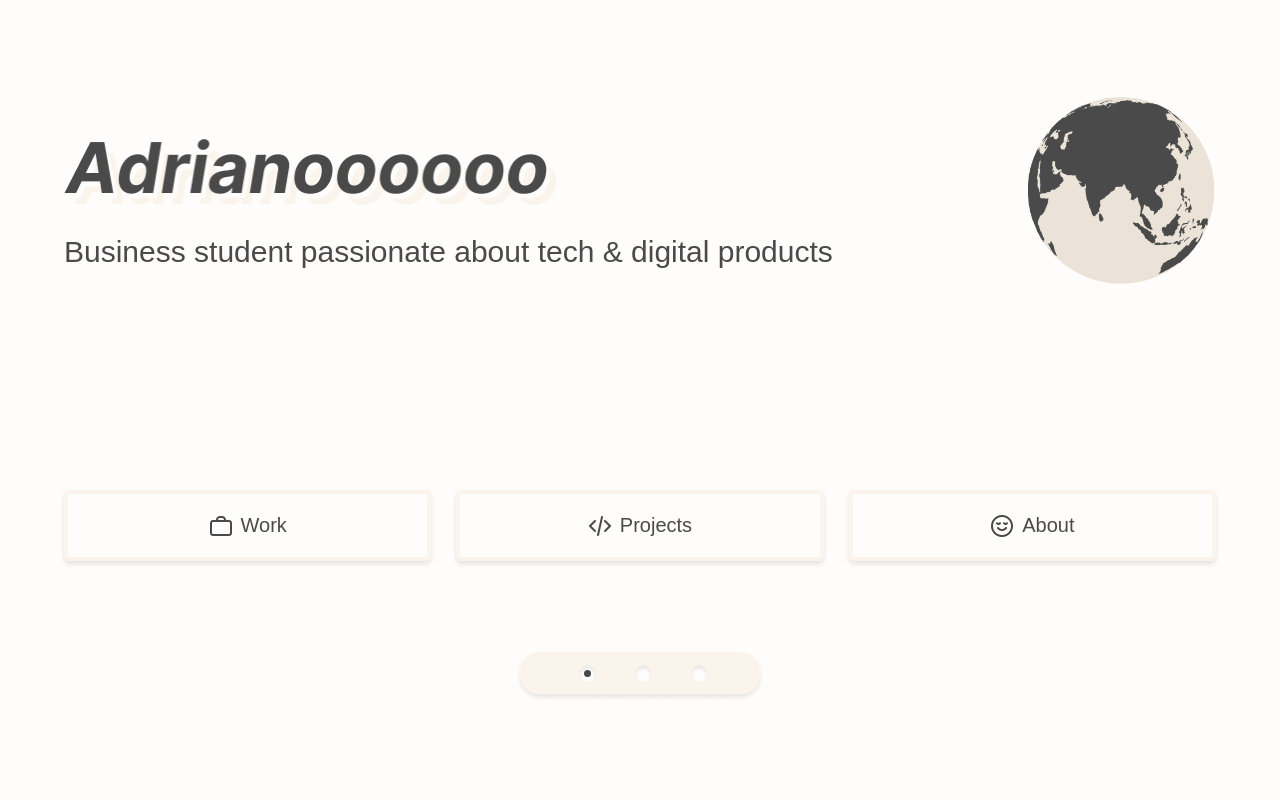
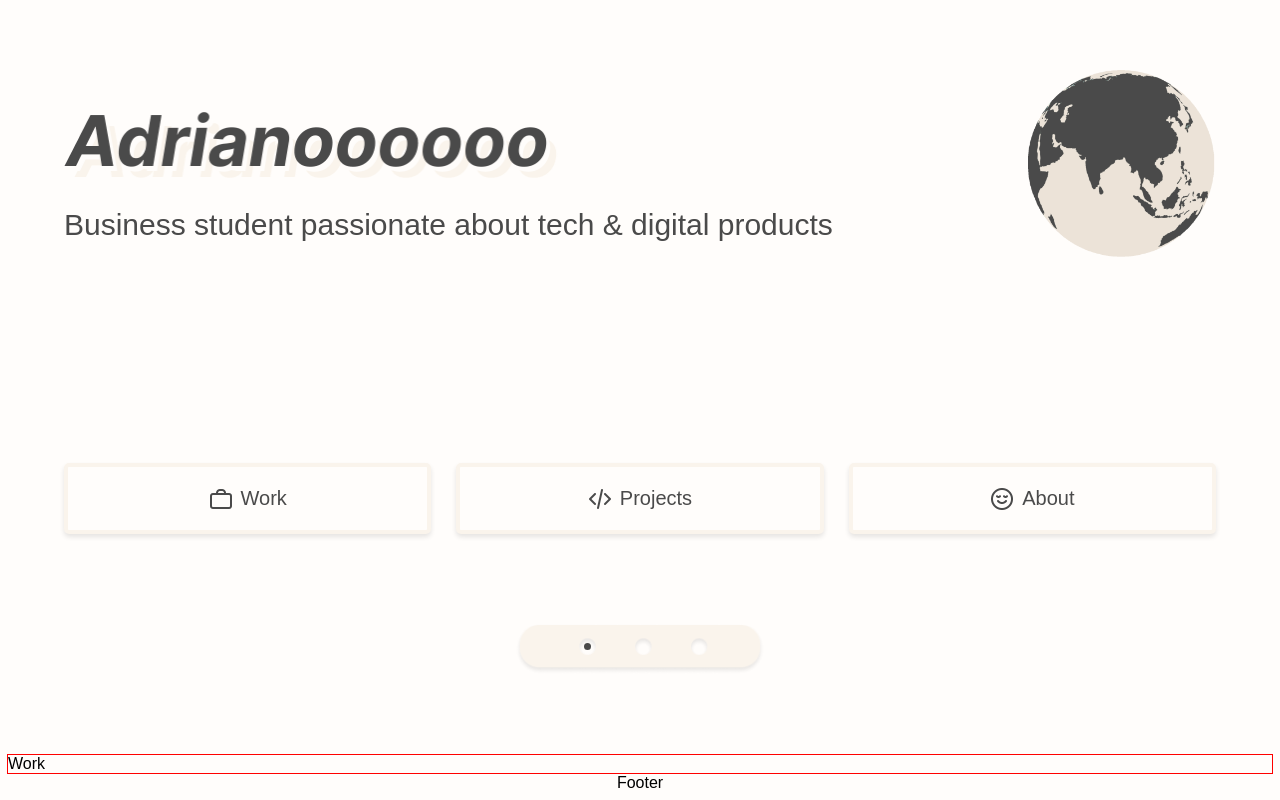
Before and after one commit to Adriano2108/website3, a React (Create React App) app: page / in a window 1280 px wide. Shown: the part 225-1025 px from the top of the page. Built offline with nearby package versions, Linux system fonts and the light colour scheme.

Commit message:
Added Pages navig

```diff
--- a/src/App.js
+++ b/src/App.js
@@ -1,12 +1,32 @@
+import React from "react";
 import './App.css';
 import Navbar from './components/navbar';
-import HomePage from './pages/homepage';
+import Footer from './components/footer'
+import HomeTop from './components/homeTop';
+import Work from './pages/work';
+import Projects from './pages/projects';
+import About from './pages/about';
 
 function App() {
+
+  const [page, setPage] = React.useState(1)
+
+  function renderPage() {
+    if (page == 1) {
+      return (<Work />)
+    } else if (page == 2){
+      return (<Projects />)
+    } else if (page == 3){
+      return (<About />)
+    }
+  }
+
   return (
     <div className="App">
       <Navbar />
-      <HomePage/>
+      <HomeTop setPage={setPage}/>
+      {renderPage()}
+      <Footer />
     </div>
   );
 }
--- /dev/null
+++ b/src/components/footer.js
@@ -0,0 +1,12 @@
+export default function Footer() {
+
+
+  return (
+
+    <div className="footer-container">
+      Footer
+    </div>
+
+
+  )
+}
--- a/src/components/homeTop.js
+++ b/src/components/homeTop.js
@@ -1,21 +1,24 @@
 import { useState } from "react";
 import React from "react";
 
-export default function HomeTop() {
+export default function HomeTop({setPage}) {
 
   const [left, setLeft] = React.useState(1)
 
 
   function navClick1() {
     setLeft(1)
+    setPage(1)
   }
 
   function navClick2() {
     setLeft(2)
+    setPage(2)
   }
 
   function navClick3() {
     setLeft(3)
+    setPage(3)
   }
 
   return (
--- a/src/index.css
+++ b/src/index.css
@@ -21,7 +21,7 @@ h1, h2, h3, h4, p{
   justify-content: space-between;
   align-items: center;
   width: 90%;
-  height: 67px;
+  height: 5vh;
   margin-top: 40px;
 }
 
@@ -48,15 +48,11 @@ h1, h2, h3, h4, p{
   cursor: pointer;
 }
 
-/* Home Page */
-.homepage-container{
-  width: 90vw;
-}
-
 /* Top */
 .top-container{
   display: flex;
   flex-direction: column;
+  width: 90vw;
 }
 
 .top-top{
@@ -186,7 +182,28 @@ h1, h2, h3, h4, p{
 }
 
 
-/* x */
+/* Work */
 
+.work-container{
+  border: 1px solid red;
+  width: 100%;
+}
 
-/* x */
+/* Projects */
+
+.projects-container{
+  border: 1px solid blue;
+  width: 100%;
+}
+
+/* About */
+
+.about-container{
+  border: 1px solid green;
+  width: 100%;
+}
+
+/* footer */
+.footer-container{
+
+}
--- /dev/null
+++ b/src/pages/about.js
@@ -0,0 +1,12 @@
+export default function About() {
+
+
+  return (
+
+    <div className="about-container">
+      About
+    </div>
+
+
+  )
+}
--- a/src/pages/homepage.js
+++ /dev/null
@@ -1,13 +0,0 @@
-import HomeTop from "../components/homeTop";
-
-export default function HomePage() {
-
-  return (
-
-    <div className="homepage-container">
-
-      <HomeTop/>
-
-    </div>
-  )
-}
--- /dev/null
+++ b/src/pages/projects.js
@@ -0,0 +1,12 @@
+export default function Projects() {
+
+
+  return (
+
+    <div className="projects-container">
+      Projects
+    </div>
+
+
+  )
+}
--- /dev/null
+++ b/src/pages/work.js
@@ -0,0 +1,12 @@
+export default function Work() {
+
+
+  return (
+
+    <div className="work-container">
+      Work
+    </div>
+
+
+  )
+}
```
